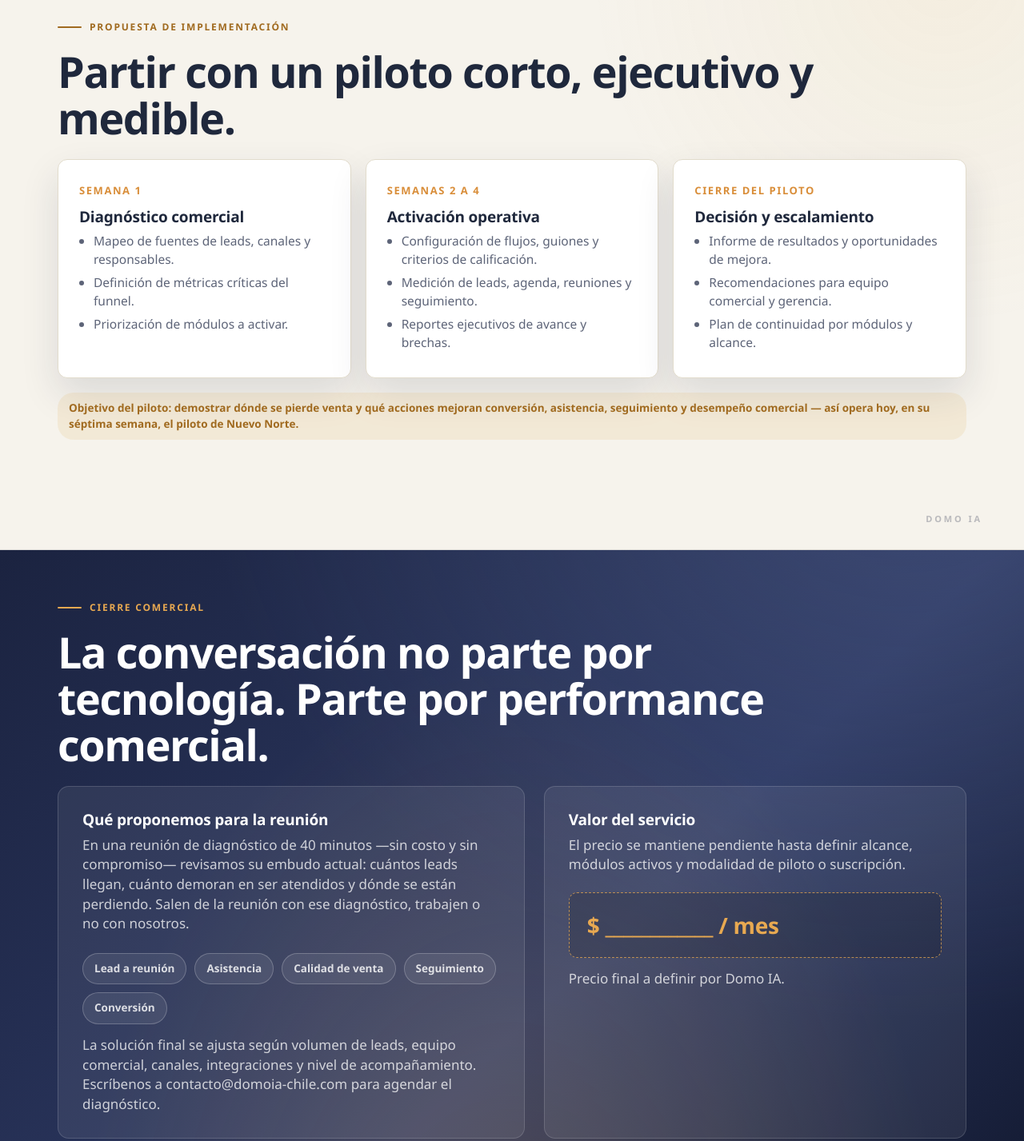
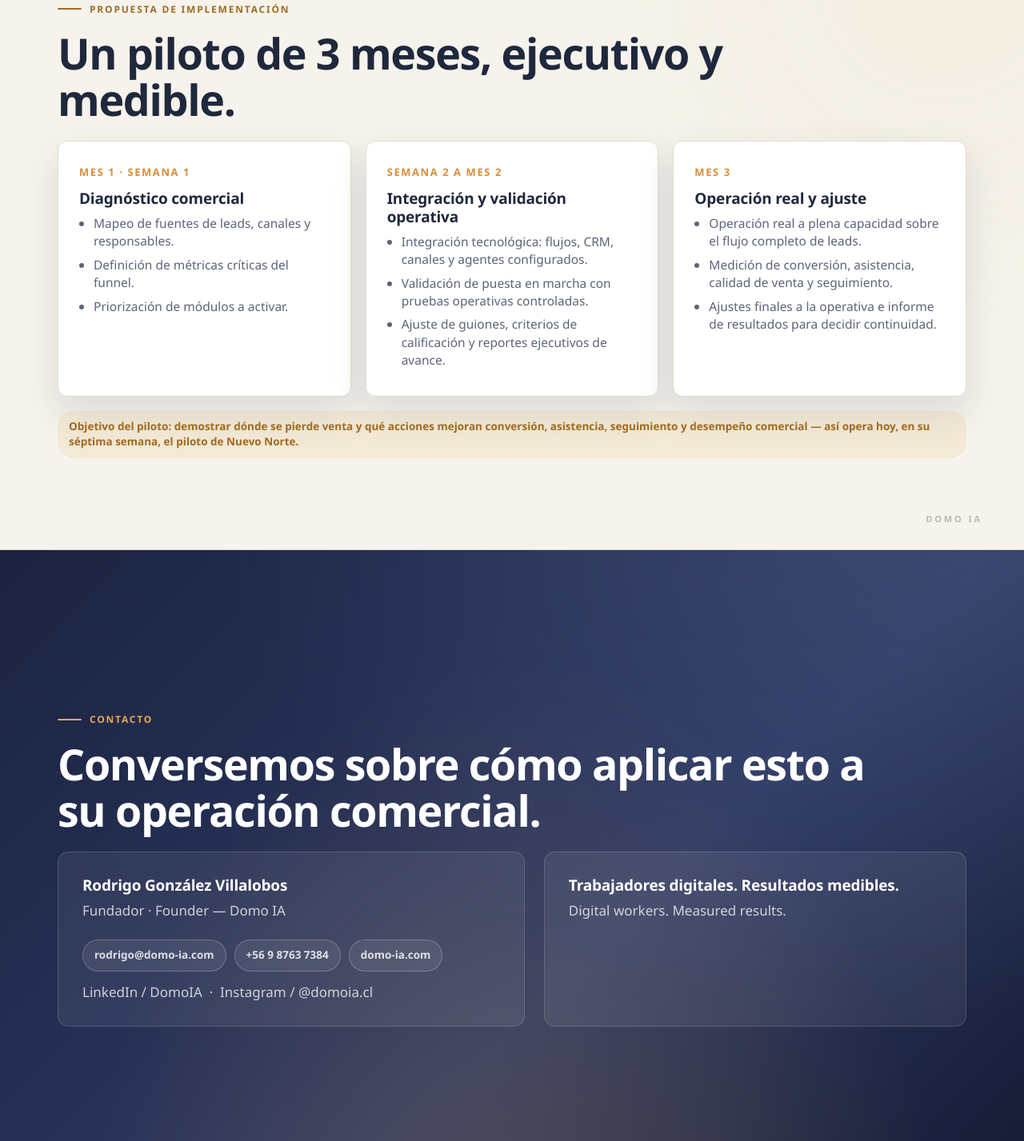
Before and after one commit to rodolfoalfaroc-cpu/domo-ia-propuesta-comercial, a plain HTML site: page index.html in a window 1280 px wide. Shown: the part 6849-8276 px from the top of the page at 80% size. Drawn offline with Linux system fonts and the light colour scheme.

Commit message:
Add files via upload

```diff
--- a/index.html
+++ b/index.html
@@ -851,8 +851,8 @@
           <tbody>
             <tr>
               <td>Datos & Dashboard<br><span style="font-weight:500;color:var(--muted);">Matías & Sofía</span></td>
-              <td>Herramientas BI/dashboard para pymes, servicios gestionados de reportería y tableros comerciales.</td>
-              <td>$150.000 - $450.000 / mes</td>
+              <td>Agencia de marketing y gráficas, más herramientas BI/dashboard para pymes y tableros comerciales.</td>
+              <td>$450.000 - $900.000 / mes</td>
             </tr>
             <tr>
               <td>Captación IA<br><span style="font-weight:500;color:var(--muted);">Antonia</span></td>
@@ -872,7 +872,7 @@
             <tr class="total-row">
               <td>Total referencial separado</td>
               <td>Licencias, proveedores distintos, integraciones y gestión operativa fragmentada.</td>
-              <td>$2.400.000 - $4.200.000 / mes + uso variable de voz</td>
+              <td>$2.700.000 - $4.850.000 / mes + uso variable de voz</td>
             </tr>
           </tbody>
         </table>
@@ -881,10 +881,10 @@
 
     <section class="slide light">
       <div class="eyebrow">Propuesta de implementación</div>
-      <h2>Partir con un piloto corto, ejecutivo y medible.</h2>
+      <h2>Un piloto de 3 meses, ejecutivo y medible.</h2>
       <div class="phase-grid">
         <div class="phase">
-          <b>Semana 1</b>
+          <b>Mes 1 · Semana 1</b>
           <h3>Diagnóstico comercial</h3>
           <ul>
             <li>Mapeo de fuentes de leads, canales y responsables.</li>
@@ -893,21 +893,21 @@
           </ul>
         </div>
         <div class="phase">
-          <b>Semanas 2 a 4</b>
-          <h3>Activación operativa</h3>
+          <b>Semana 2 a Mes 2</b>
+          <h3>Integración y validación operativa</h3>
           <ul>
-            <li>Configuración de flujos, guiones y criterios de calificación.</li>
-            <li>Medición de leads, agenda, reuniones y seguimiento.</li>
-            <li>Reportes ejecutivos de avance y brechas.</li>
+            <li>Integración tecnológica: flujos, CRM, canales y agentes configurados.</li>
+            <li>Validación de puesta en marcha con pruebas operativas controladas.</li>
+            <li>Ajuste de guiones, criterios de calificación y reportes ejecutivos de avance.</li>
           </ul>
         </div>
         <div class="phase">
-          <b>Cierre del piloto</b>
-          <h3>Decisión y escalamiento</h3>
+          <b>Mes 3</b>
+          <h3>Operación real y ajuste</h3>
           <ul>
-            <li>Informe de resultados y oportunidades de mejora.</li>
-            <li>Recomendaciones para equipo comercial y gerencia.</li>
-            <li>Plan de continuidad por módulos y alcance.</li>
+            <li>Operación real a plena capacidad sobre el flujo completo de leads.</li>
+            <li>Medición de conversión, asistencia, calidad de venta y seguimiento.</li>
+            <li>Ajustes finales a la operativa e informe de resultados para decidir continuidad.</li>
           </ul>
         </div>
       </div>
@@ -915,26 +915,22 @@
     </section>
 
     <section class="slide dark">
-      <div class="eyebrow">Cierre comercial</div>
-      <h2>La conversación no parte por tecnología. Parte por performance comercial.</h2>
+      <div class="eyebrow">Contacto</div>
+      <h2>Conversemos sobre cómo aplicar esto a su operación comercial.</h2>
       <div class="final-grid">
         <div class="proposal-box">
-          <h3>Qué proponemos para la reunión</h3>
-          <p>En una reunión de diagnóstico de 40 minutos —sin costo y sin compromiso— revisamos su embudo actual: cuántos leads llegan, cuánto demoran en ser atendidos y dónde se están perdiendo. Salen de la reunión con ese diagnóstico, trabajen o no con nosotros.</p>
+          <h3>Rodrigo González Villalobos</h3>
+          <p>Fundador · Founder — Domo IA</p>
           <div class="chips">
-            <span class="chip">Lead a reunión</span>
-            <span class="chip">Asistencia</span>
-            <span class="chip">Calidad de venta</span>
-            <span class="chip">Seguimiento</span>
-            <span class="chip">Conversión</span>
+            <span class="chip">rodrigo@domo-ia.com</span>
+            <span class="chip">+56 9 8763 7384</span>
+            <span class="chip">domo-ia.com</span>
           </div>
-          <p class="mini">La solución final se ajusta según volumen de leads, equipo comercial, canales, integraciones y nivel de acompañamiento. Escríbenos a contacto@domoia-chile.com para agendar el diagnóstico.</p>
+          <p class="mini">LinkedIn / DomoIA &nbsp;·&nbsp; Instagram / @domoia.cl</p>
         </div>
         <div class="price-box">
-          <h3>Valor del servicio</h3>
-          <p>El precio se mantiene pendiente hasta definir alcance, módulos activos y modalidad de piloto o suscripción.</p>
-          <div class="price-placeholder">$ ____________ / mes</div>
-          <p class="mini">Precio final a definir por Domo IA.</p>
+          <h3>Trabajadores digitales. Resultados medibles.</h3>
+          <p>Digital workers. Measured results.</p>
         </div>
       </div>
       <div class="footer-date">DOMO IA · Propuesta comercial · 2026</div>
```
